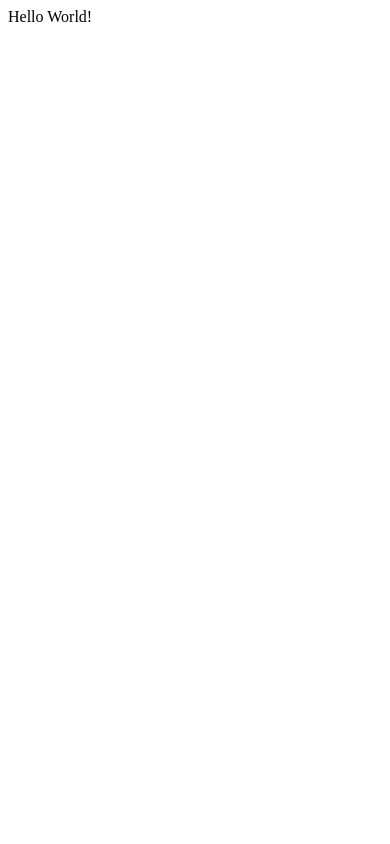
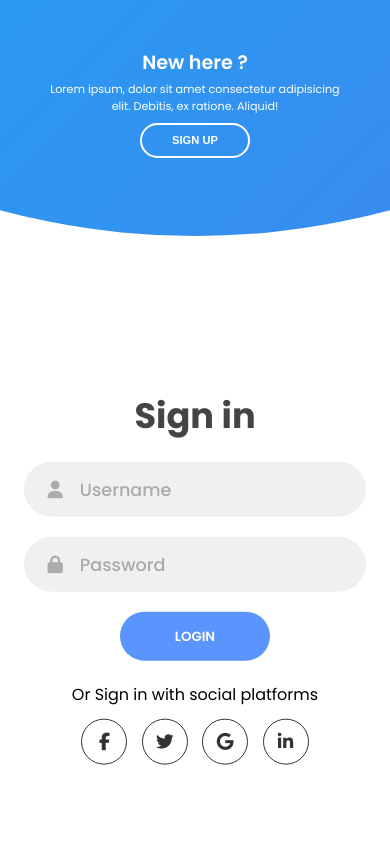
Before and after one commit to sahilian/sahilian.github.io, a plain HTML site: page index.html in a window 390 px wide. Drawn offline with Linux system fonts and the light colour scheme.

Commit message:
Add files via upload

```diff
--- /dev/null
+++ b/app.js
@@ -0,0 +1,11 @@
+const sign_in_btn = document.querySelector("#sign-in-btn");
+const sign_up_btn = document.querySelector("#sign-up-btn");
+const container = document.querySelector(".container");
+
+sign_up_btn.addEventListener("click", () => {
+  container.classList.add("sign-up-mode");
+});
+
+sign_in_btn.addEventListener("click", () => {
+  container.classList.remove("sign-up-mode");
+});
--- a/index.html
+++ b/index.html
@@ -1,8 +1,110 @@
-<html>
+<!DOCTYPE html>
+<html lang="en">
   <head>
-    <title>Hello World</title>
+    <meta charset="UTF-8" />
+    <meta name="viewport" content="width=device-width, initial-scale=1.0" />
+    <script
+      src="https://kit.fontawesome.com/64d58efce2.js"
+      crossorigin="anonymous"
+    ></script>
+    <link rel="stylesheet" href="style.css" />
+    <title>Sign in & Sign up Form</title>
   </head>
   <body>
-    <ht>Hello World!</h1>
+    <div class="container">
+      <div class="forms-container">
+        <div class="signin-signup">
+          <form action="#" class="sign-in-form">
+            <h2 class="title">Sign in</h2>
+            <div class="input-field">
+              <i class="fas fa-user"></i>
+              <input type="text" placeholder="Username" />
+            </div>
+            <div class="input-field">
+              <i class="fas fa-lock"></i>
+              <input type="password" placeholder="Password" />
+            </div>
+            <input type="submit" value="Login" class="btn solid" />
+            <p class="social-text">Or Sign in with social platforms</p>
+            <div class="social-media">
+              <a href="#" class="social-icon">
+                <i class="fab fa-facebook-f"></i>
+              </a>
+              <a href="#" class="social-icon">
+                <i class="fab fa-twitter"></i>
+              </a>
+              <a href="#" class="social-icon">
+                <i class="fab fa-google"></i>
+              </a>
+              <a href="#" class="social-icon">
+                <i class="fab fa-linkedin-in"></i>
+              </a>
+            </div>
+          </form>
+          <form action="#" class="sign-up-form">
+            <h2 class="title">Sign up</h2>
+            <div class="input-field">
+              <i class="fas fa-user"></i>
+              <input type="text" placeholder="Username" />
+            </div>
+            <div class="input-field">
+              <i class="fas fa-envelope"></i>
+              <input type="email" placeholder="Email" />
+            </div>
+            <div class="input-field">
+              <i class="fas fa-lock"></i>
+              <input type="password" placeholder="Password" />
+            </div>
+            <input type="submit" class="btn" value="Sign up" />
+            <p class="social-text">Or Sign up with social platforms</p>
+            <div class="social-media">
+              <a href="#" class="social-icon">
+                <i class="fab fa-facebook-f"></i>
+              </a>
+              <a href="#" class="social-icon">
+                <i class="fab fa-twitter"></i>
+              </a>
+              <a href="#" class="social-icon">
+                <i class="fab fa-google"></i>
+              </a>
+              <a href="#" class="social-icon">
+                <i class="fab fa-linkedin-in"></i>
+              </a>
+            </div>
+          </form>
+        </div>
+      </div>
+
+      <div class="panels-container">
+        <div class="panel left-panel">
+          <div class="content">
+            <h3>New here ?</h3>
+            <p>
+              Lorem ipsum, dolor sit amet consectetur adipisicing elit. Debitis,
+              ex ratione. Aliquid!
+            </p>
+            <button class="btn transparent" id="sign-up-btn">
+              Sign up
+            </button>
+          </div>
+          <img src="img/log.svg" class="image" alt="" />
+        </div>
+        <div class="panel right-panel">
+          <div class="content">
+            <h3>One of us ?</h3>
+            <p>
+              Lorem ipsum dolor sit amet consectetur adipisicing elit. Nostrum
+              laboriosam ad deleniti.
+            </p>
+            <button class="btn transparent" id="sign-in-btn">
+              Sign in
+            </button>
+          </div>
+          <img src="img/register.svg" class="image" alt="" />
+        </div>
+      </div>
+    </div>
+
+    <script src="app.js"></script>
   </body>
 </html>
--- /dev/null
+++ b/style.css
@@ -0,0 +1,400 @@
+@import url("https://fonts.googleapis.com/css2?family=Poppins:wght@200;300;400;500;600;700;800&display=swap");
+
+* {
+  margin: 0;
+  padding: 0;
+  box-sizing: border-box;
+}
+
+body,
+input {
+  font-family: "Poppins", sans-serif;
+}
+
+.container {
+  position: relative;
+  width: 100%;
+  background-color: #fff;
+  min-height: 100vh;
+  overflow: hidden;
+}
+
+.forms-container {
+  position: absolute;
+  width: 100%;
+  height: 100%;
+  top: 0;
+  left: 0;
+}
+
+.signin-signup {
+  position: absolute;
+  top: 50%;
+  transform: translate(-50%, -50%);
+  left: 75%;
+  width: 50%;
+  transition: 1s 0.7s ease-in-out;
+  display: grid;
+  grid-template-columns: 1fr;
+  z-index: 5;
+}
+
+form {
+  display: flex;
+  align-items: center;
+  justify-content: center;
+  flex-direction: column;
+  padding: 0rem 5rem;
+  transition: all 0.2s 0.7s;
+  overflow: hidden;
+  grid-column: 1 / 2;
+  grid-row: 1 / 2;
+}
+
+form.sign-up-form {
+  opacity: 0;
+  z-index: 1;
+}
+
+form.sign-in-form {
+  z-index: 2;
+}
+
+.title {
+  font-size: 2.2rem;
+  color: #444;
+  margin-bottom: 10px;
+}
+
+.input-field {
+  max-width: 380px;
+  width: 100%;
+  background-color: #f0f0f0;
+  margin: 10px 0;
+  height: 55px;
+  border-radius: 55px;
+  display: grid;
+  grid-template-columns: 15% 85%;
+  padding: 0 0.4rem;
+  position: relative;
+}
+
+.input-field i {
+  text-align: center;
+  line-height: 55px;
+  color: #acacac;
+  transition: 0.5s;
+  font-size: 1.1rem;
+}
+
+.input-field input {
+  background: none;
+  outline: none;
+  border: none;
+  line-height: 1;
+  font-weight: 600;
+  font-size: 1.1rem;
+  color: #333;
+}
+
+.input-field input::placeholder {
+  color: #aaa;
+  font-weight: 500;
+}
+
+.social-text {
+  padding: 0.7rem 0;
+  font-size: 1rem;
+}
+
+.social-media {
+  display: flex;
+  justify-content: center;
+}
+
+.social-icon {
+  height: 46px;
+  width: 46px;
+  display: flex;
+  justify-content: center;
+  align-items: center;
+  margin: 0 0.45rem;
+  color: #333;
+  border-radius: 50%;
+  border: 1px solid #333;
+  text-decoration: none;
+  font-size: 1.1rem;
+  transition: 0.3s;
+}
+
+.social-icon:hover {
+  color: #4481eb;
+  border-color: #4481eb;
+}
+
+.btn {
+  width: 150px;
+  background-color: #5995fd;
+  border: none;
+  outline: none;
+  height: 49px;
+  border-radius: 49px;
+  color: #fff;
+  text-transform: uppercase;
+  font-weight: 600;
+  margin: 10px 0;
+  cursor: pointer;
+  transition: 0.5s;
+}
+
+.btn:hover {
+  background-color: #4d84e2;
+}
+.panels-container {
+  position: absolute;
+  height: 100%;
+  width: 100%;
+  top: 0;
+  left: 0;
+  display: grid;
+  grid-template-columns: repeat(2, 1fr);
+}
+
+.container:before {
+  content: "";
+  position: absolute;
+  height: 2000px;
+  width: 2000px;
+  top: -10%;
+  right: 48%;
+  transform: translateY(-50%);
+  background-image: linear-gradient(-45deg, #4481eb 0%, #04befe 100%);
+  transition: 1.8s ease-in-out;
+  border-radius: 50%;
+  z-index: 6;
+}
+
+.image {
+  width: 100%;
+  transition: transform 1.1s ease-in-out;
+  transition-delay: 0.4s;
+}
+
+.panel {
+  display: flex;
+  flex-direction: column;
+  align-items: flex-end;
+  justify-content: space-around;
+  text-align: center;
+  z-index: 6;
+}
+
+.left-panel {
+  pointer-events: all;
+  padding: 3rem 17% 2rem 12%;
+}
+
+.right-panel {
+  pointer-events: none;
+  padding: 3rem 12% 2rem 17%;
+}
+
+.panel .content {
+  color: #fff;
+  transition: transform 0.9s ease-in-out;
+  transition-delay: 0.6s;
+}
+
+.panel h3 {
+  font-weight: 600;
+  line-height: 1;
+  font-size: 1.5rem;
+}
+
+.panel p {
+  font-size: 0.95rem;
+  padding: 0.7rem 0;
+}
+
+.btn.transparent {
+  margin: 0;
+  background: none;
+  border: 2px solid #fff;
+  width: 130px;
+  height: 41px;
+  font-weight: 600;
+  font-size: 0.8rem;
+}
+
+.right-panel .image,
+.right-panel .content {
+  transform: translateX(800px);
+}
+
+/* ANIMATION */
+
+.container.sign-up-mode:before {
+  transform: translate(100%, -50%);
+  right: 52%;
+}
+
+.container.sign-up-mode .left-panel .image,
+.container.sign-up-mode .left-panel .content {
+  transform: translateX(-800px);
+}
+
+.container.sign-up-mode .signin-signup {
+  left: 25%;
+}
+
+.container.sign-up-mode form.sign-up-form {
+  opacity: 1;
+  z-index: 2;
+}
+
+.container.sign-up-mode form.sign-in-form {
+  opacity: 0;
+  z-index: 1;
+}
+
+.container.sign-up-mode .right-panel .image,
+.container.sign-up-mode .right-panel .content {
+  transform: translateX(0%);
+}
+
+.container.sign-up-mode .left-panel {
+  pointer-events: none;
+}
+
+.container.sign-up-mode .right-panel {
+  pointer-events: all;
+}
+
+@media (max-width: 870px) {
+  .container {
+    min-height: 800px;
+    height: 100vh;
+  }
+  .signin-signup {
+    width: 100%;
+    top: 95%;
+    transform: translate(-50%, -100%);
+    transition: 1s 0.8s ease-in-out;
+  }
+
+  .signin-signup,
+  .container.sign-up-mode .signin-signup {
+    left: 50%;
+  }
+
+  .panels-container {
+    grid-template-columns: 1fr;
+    grid-template-rows: 1fr 2fr 1fr;
+  }
+
+  .panel {
+    flex-direction: row;
+    justify-content: space-around;
+    align-items: center;
+    padding: 2.5rem 8%;
+    grid-column: 1 / 2;
+  }
+
+  .right-panel {
+    grid-row: 3 / 4;
+  }
+
+  .left-panel {
+    grid-row: 1 / 2;
+  }
+
+  .image {
+    width: 200px;
+    transition: transform 0.9s ease-in-out;
+    transition-delay: 0.6s;
+  }
+
+  .panel .content {
+    padding-right: 15%;
+    transition: transform 0.9s ease-in-out;
+    transition-delay: 0.8s;
+  }
+
+  .panel h3 {
+    font-size: 1.2rem;
+  }
+
+  .panel p {
+    font-size: 0.7rem;
+    padding: 0.5rem 0;
+  }
+
+  .btn.transparent {
+    width: 110px;
+    height: 35px;
+    font-size: 0.7rem;
+  }
+
+  .container:before {
+    width: 1500px;
+    height: 1500px;
+    transform: translateX(-50%);
+    left: 30%;
+    bottom: 68%;
+    right: initial;
+    top: initial;
+    transition: 2s ease-in-out;
+  }
+
+  .container.sign-up-mode:before {
+    transform: translate(-50%, 100%);
+    bottom: 32%;
+    right: initial;
+  }
+
+  .container.sign-up-mode .left-panel .image,
+  .container.sign-up-mode .left-panel .content {
+    transform: translateY(-300px);
+  }
+
+  .container.sign-up-mode .right-panel .image,
+  .container.sign-up-mode .right-panel .content {
+    transform: translateY(0px);
+  }
+
+  .right-panel .image,
+  .right-panel .content {
+    transform: translateY(300px);
+  }
+
+  .container.sign-up-mode .signin-signup {
+    top: 5%;
+    transform: translate(-50%, 0);
+  }
+}
+
+@media (max-width: 570px) {
+  form {
+    padding: 0 1.5rem;
+  }
+
+  .image {
+    display: none;
+  }
+  .panel .content {
+    padding: 0.5rem 1rem;
+  }
+  .container {
+    padding: 1.5rem;
+  }
+
+  .container:before {
+    bottom: 72%;
+    left: 50%;
+  }
+
+  .container.sign-up-mode:before {
+    bottom: 28%;
+    left: 50%;
+  }
+}
```
Also changed, not shown: img/log.svg (added), img/register.svg (added).
